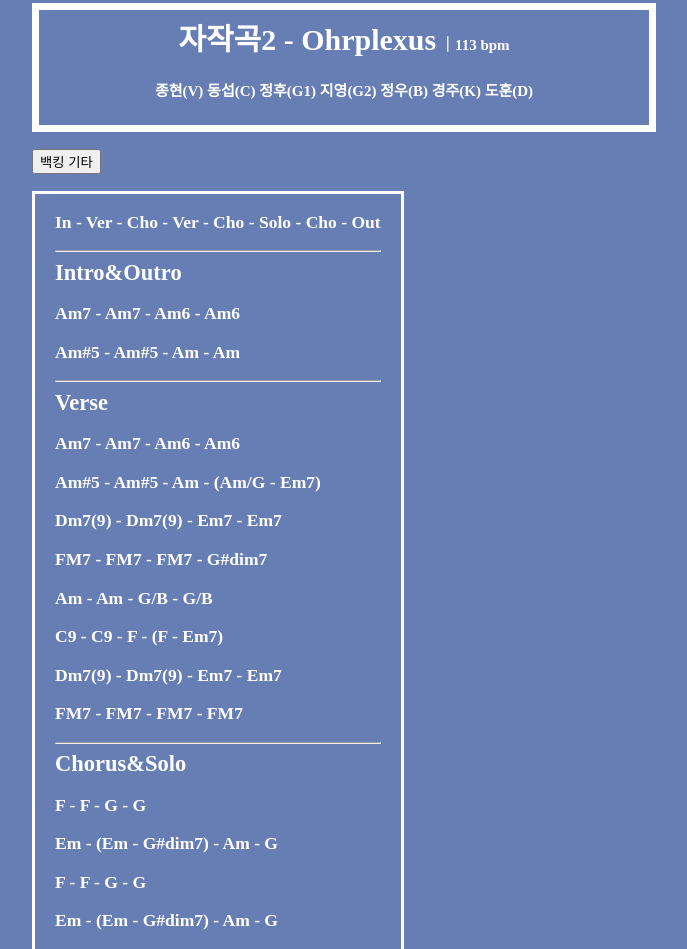
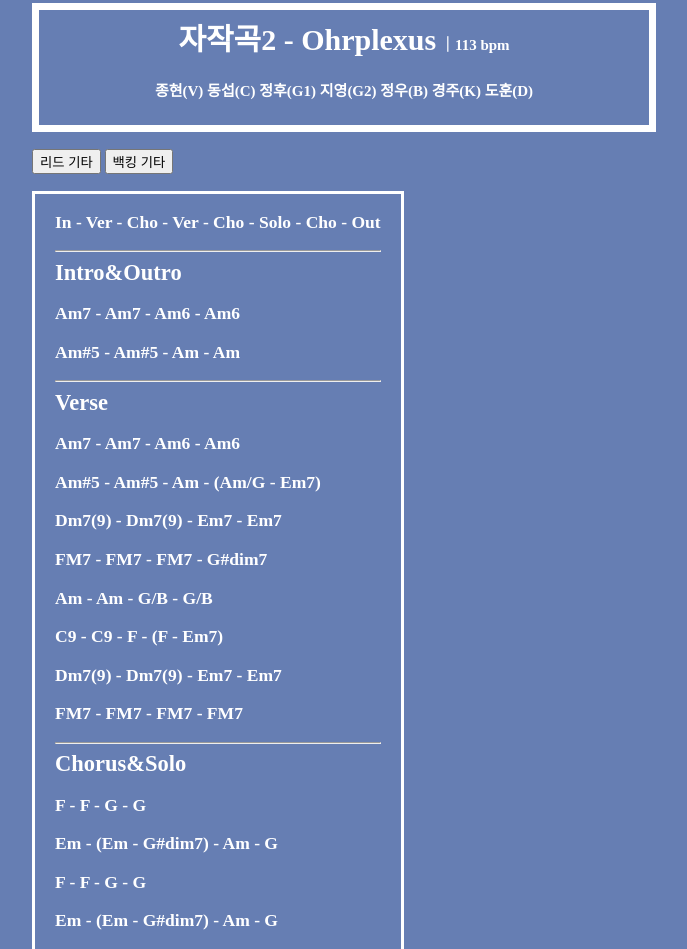
Before and after one commit to k0604/Ohrplexus, a plain HTML site: page index.html in a window 1280 px wide. Shown: the part 969-1918 px from the top of the page, without its empty margins (48-735 px from the left). Drawn offline with Linux system fonts and the light colour scheme.

Commit message:
Update index.html

```diff
--- a/index.html
+++ b/index.html
@@ -150,7 +150,8 @@
         <h4> 종현(V) 동섭(C) 정후(G1) 지영(G2) 정우(B) 경주(K) 도훈(D) </h4>
       </div>
     <br>
-    <a href="231027 backing.pdf" download><button type="button">백킹 기타</button></a>
+    <a href="231027 lead guitar.pdf" download><button type="button">리드 기타</button></a>
+    <a href="231027 backing guitar.pdf" download><button type="button">백킹 기타</button></a>
     <br>
     <br>
     <div class="class_4">
```
